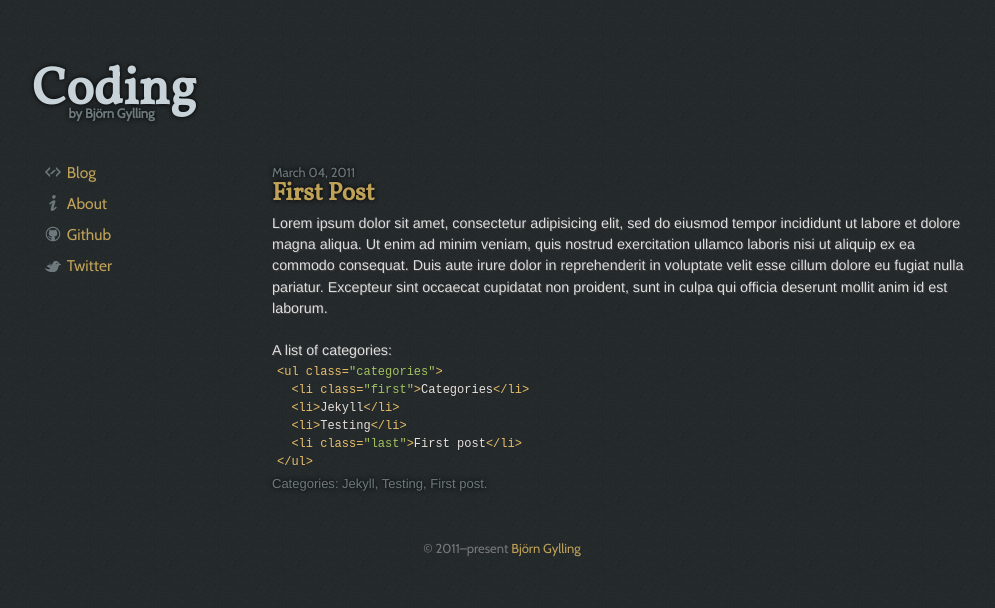
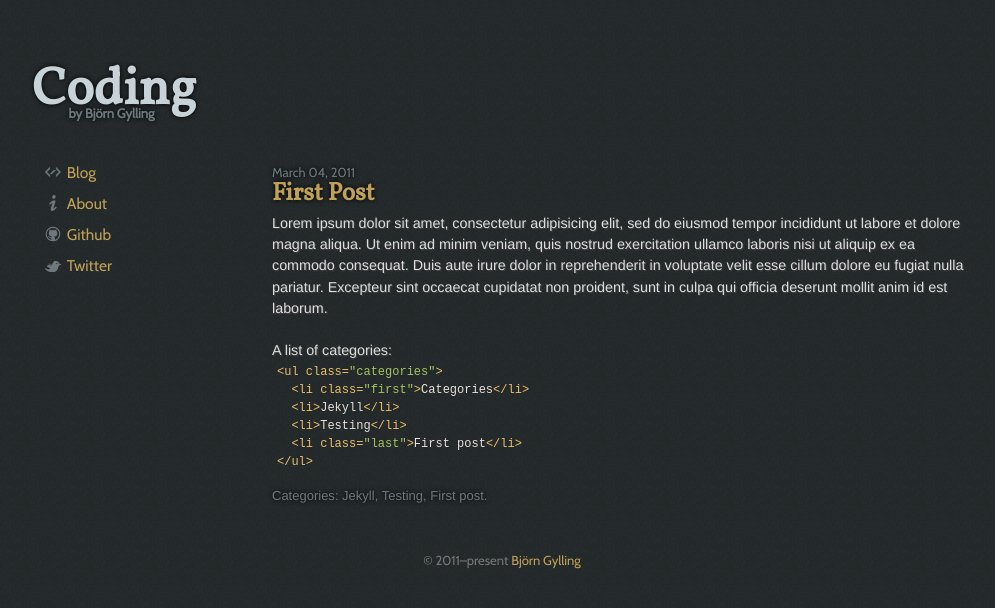
Before and after one commit to bjorngylling/bjorngylling.com, a Jekyll site: the page built from _posts/2011-03-04-first-post.markdown, in a window 1280 px wide. Shown: the top 608 px of the page, without its empty margins (138-1133 px from the left). Built offline with Jekyll 4.4.1, drawn with Linux system fonts in a browser that asks for light colours.

Commit message:
Testing Pygments

```diff
--- a/css/syntax.css
+++ b/css/syntax.css
@@ -4,7 +4,7 @@
   padding: 3px 5px;
   overflow: auto;
   font-size: 12px;
-  margin: -1.8em 0 0;
+  margin: -1.8em 0 1em;
 }
 .highlight pre {
   margin: 0px;
```
